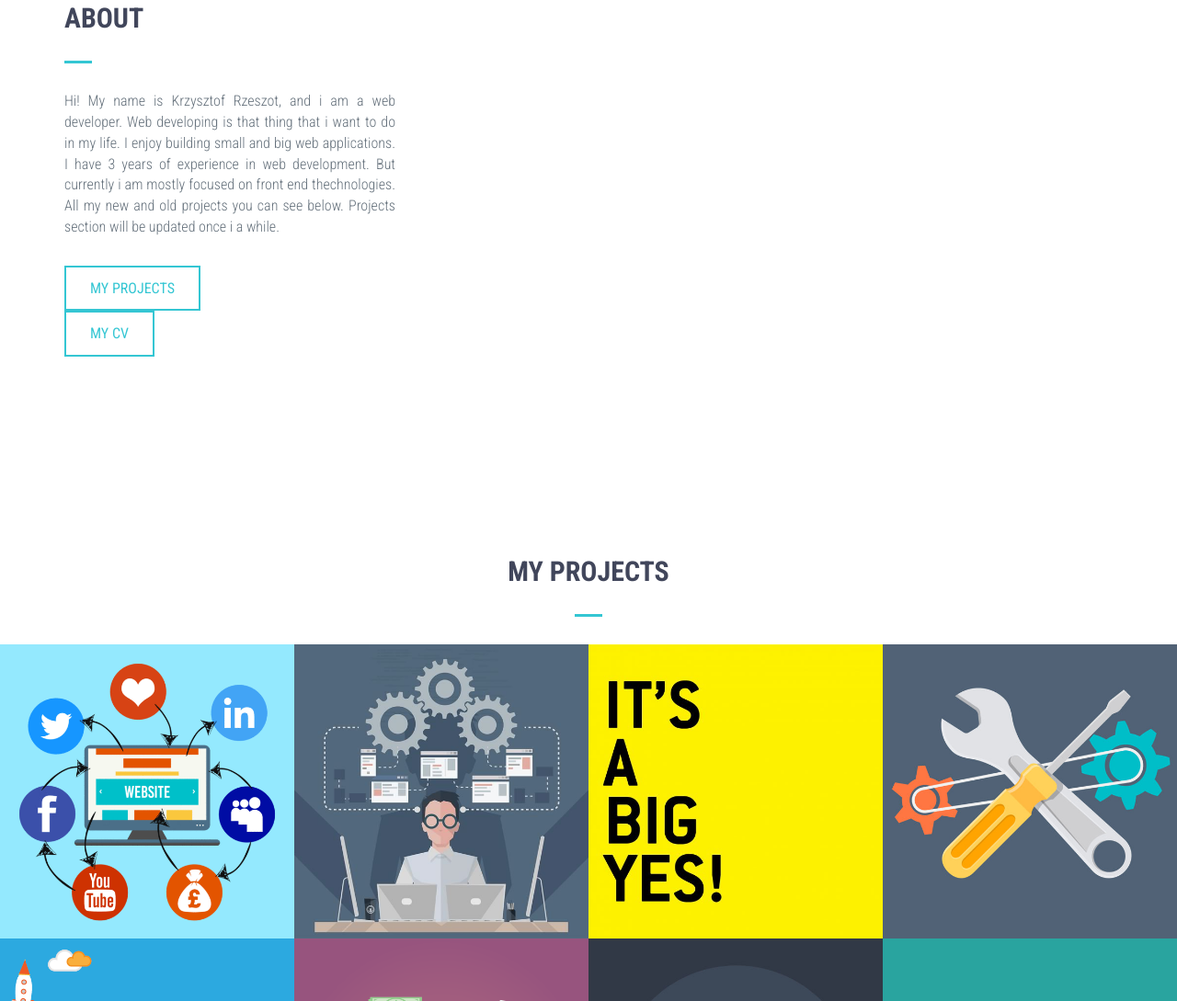
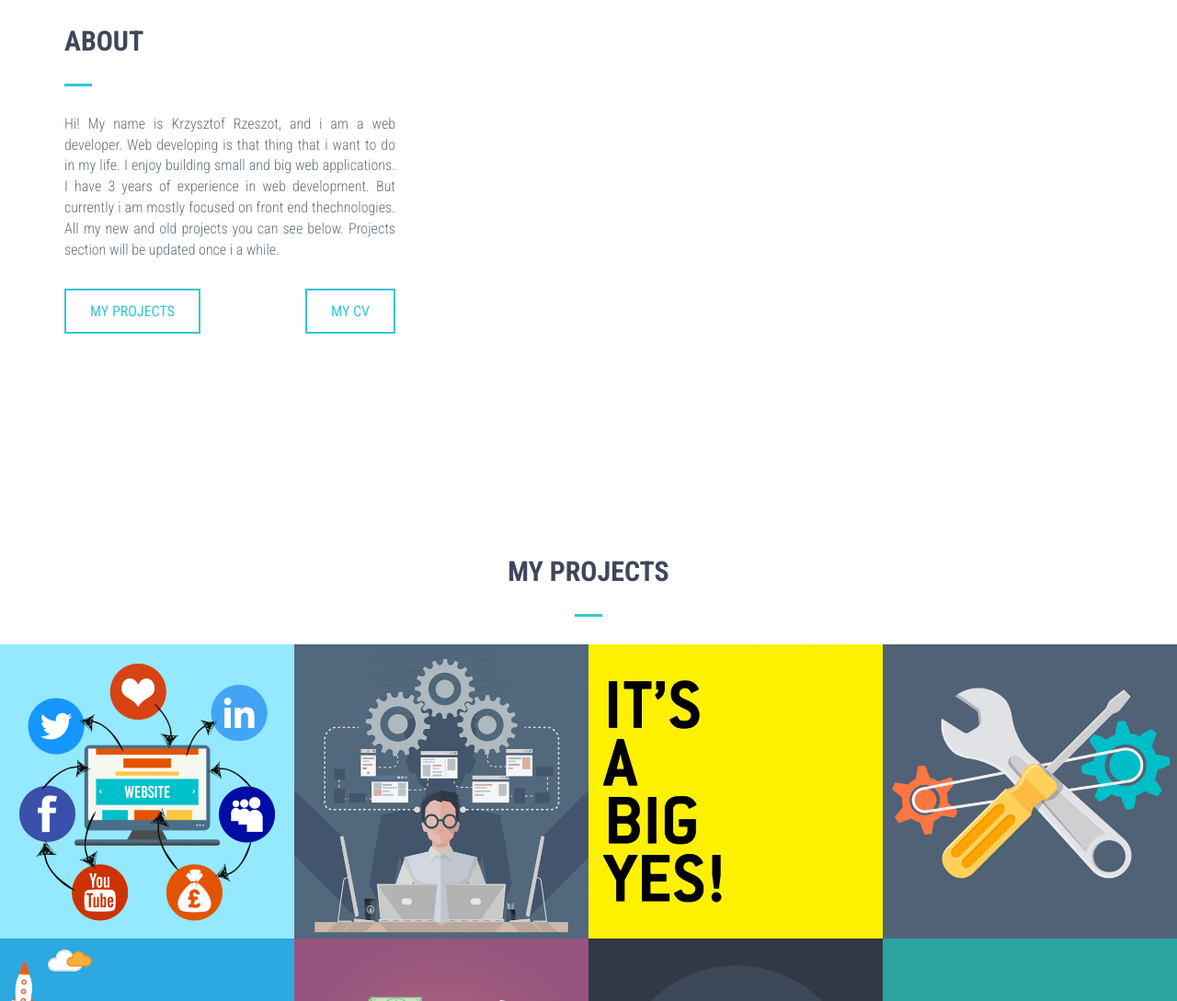
Before and after one commit to krisstoof/krisstoof.github.io, a plain HTML site: page index.html in a window 1280 px wide. Shown: the part 1446-2535 px from the top of the page at 92% size. Drawn offline with Linux system fonts and the light colour scheme.

Commit message:
Add files via upload

```diff
--- a/css/style.css
+++ b/css/style.css
@@ -275,6 +275,14 @@ h3 {
     text-align: justify;
 }
 
+#about-btn {
+    float: left;
+}
+
+#cv-btn {
+    float: right;
+}
+
 /*========================================================
 
                         WORK
```
